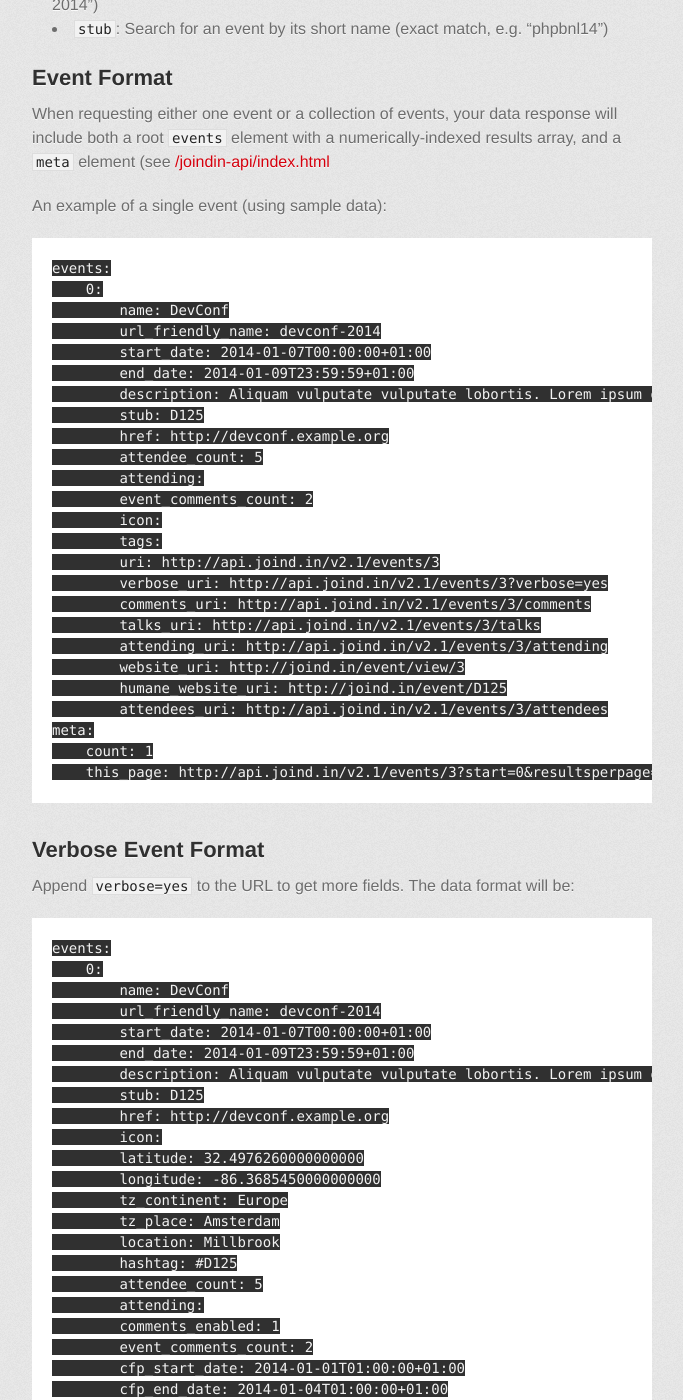
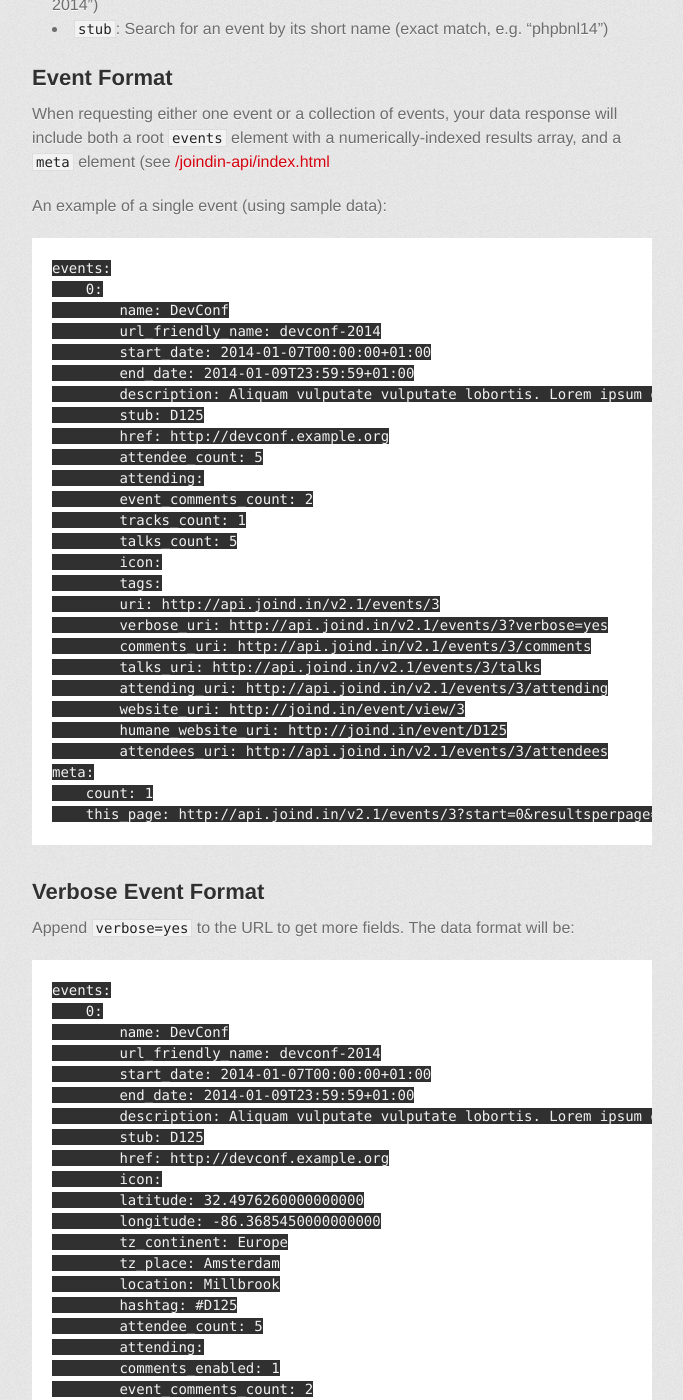
Before and after one commit to joindin/joindin-api, a Jekyll site: the page built from events.md, in a window 1280 px wide and 1400 px high, scrolled down 870 px. Shown: the whole window, without its empty margins (298-981 px from the left). Built offline with Jekyll 4.4.1, drawn with Linux system fonts in a browser that asks for light colours; some web fonts are replaced; some of the changed lines change nothing that is shown; some of the changed text lies outside the part shown.

Commit message:
Add docs referencing event cached talk and track counts.

```diff
--- a/events.md
+++ b/events.md
@@ -53,6 +53,8 @@ events:
         attendee_count: 5
         attending:
         event_comments_count: 2
+        tracks_count: 1
+        talks_count: 5
         icon:
         tags:
         uri: {{ site.apiurl }}/v2.1/events/3
@@ -93,6 +95,8 @@ events:
         attending:
         comments_enabled: 1
         event_comments_count: 2
+        tracks_count: 1
+        talks_count: 5
         cfp_start_date: 2014-01-01T01:00:00+01:00
         cfp_end_date: 2014-01-04T01:00:00+01:00
         cfp_url: http://devconf.example.org/cfp
@@ -145,6 +149,8 @@ meta:
 *  ``attending``: Whether the current user (if any) is attending this event
 *  ``comments_enabled``: Whether this event is currently open for comment
 *  ``event_comments_count``: Calculated field showing how many event comments have been made on this event
+*  ``tracks_count``: Number of tracks at this event
+*  ``talks_count``: Total number of talks at this event, across all tracks
 *  ``cfp_start_date``: When the call for papers will begin, in ISO format
 *  ``cfp_end_date``: When the call for papers will end, in ISO format
 *  ``cfp_url``: The URL for finding out more about the call for papers
```
